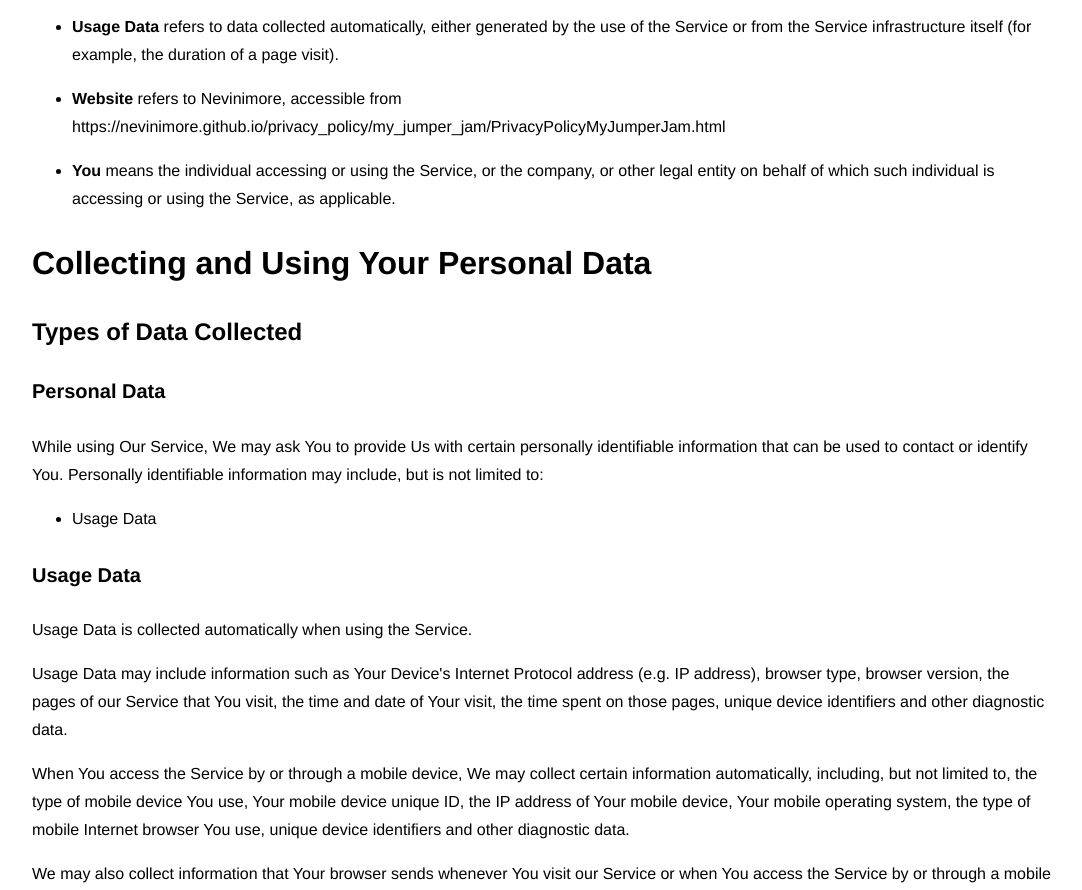
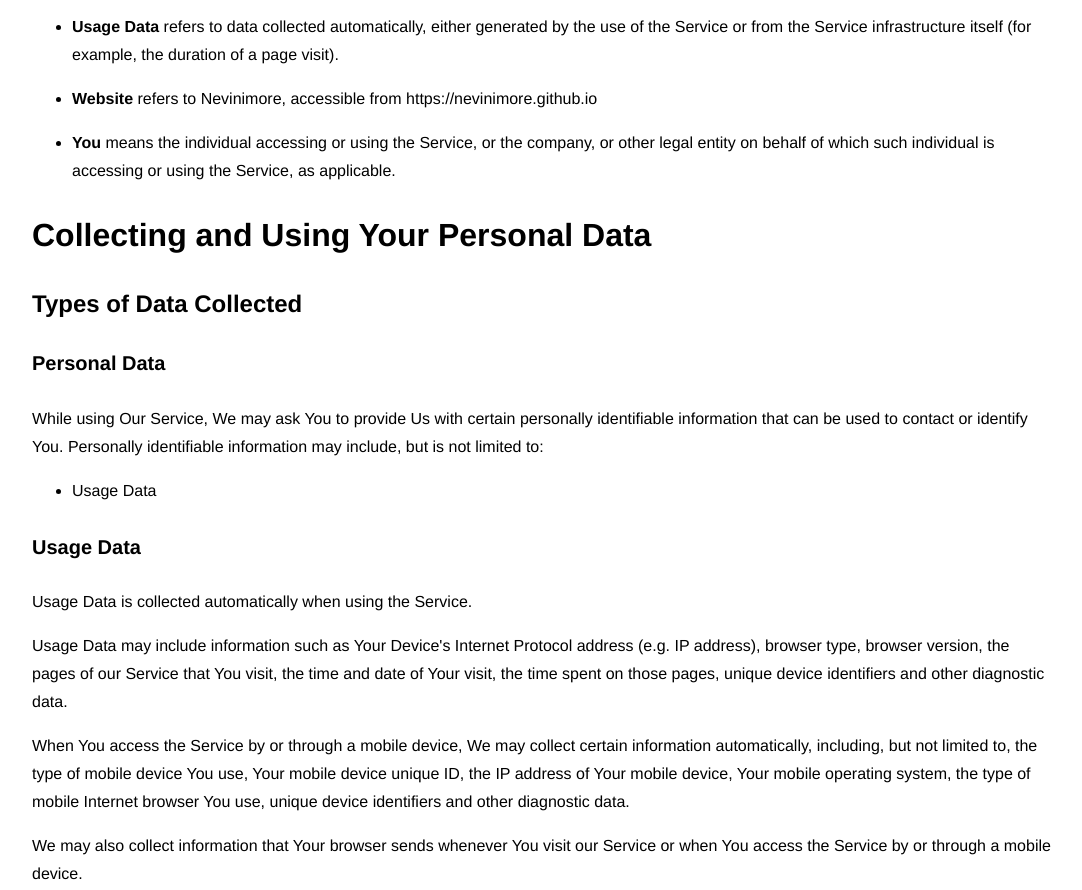
Before and after one commit to nevinimore/nevinimore.github.io, a plain HTML site: page privacy_policy/my_jumper_jam/PrivacyPolicyMyJumperJam.html in a window 1280 px wide. Shown: the part 1191-2081 px from the top of the page, without its empty margins (96-1178 px from the left). Drawn offline with Linux system fonts and the light colour scheme.

Commit message:
Add files via upload

```diff
--- a/privacy_policy/my_jumper_jam/PrivacyPolicyMyJumperJam.html
+++ b/privacy_policy/my_jumper_jam/PrivacyPolicyMyJumperJam.html
@@ -58,7 +58,7 @@
 <p><strong>Usage Data</strong> refers to data collected automatically, either generated by the use of the Service or from the Service infrastructure itself (for example, the duration of a page visit).</p>
 </li>
 <li>
-<p><strong>Website</strong> refers to Nevinimore, accessible from <a href="https://nevinimore.github.io/" target="_blank">https://nevinimore.github.io/privacy_policy/my_jumper_jam/PrivacyPolicyMyJumperJam.html</a></p>
+<p><strong>Website</strong> refers to Nevinimore, accessible from <a href="https://nevinimore.github.io/privacy_policy/my_jumper_jam/PrivacyPolicyMyJumperJam.html" target="_blank">https://nevinimore.github.io</a></p>
 </li>
 <li>
 <p><strong>You</strong> means the individual accessing or using the Service, or the company, or other legal entity on behalf of which such individual is accessing or using the Service, as applicable.</p>
```
